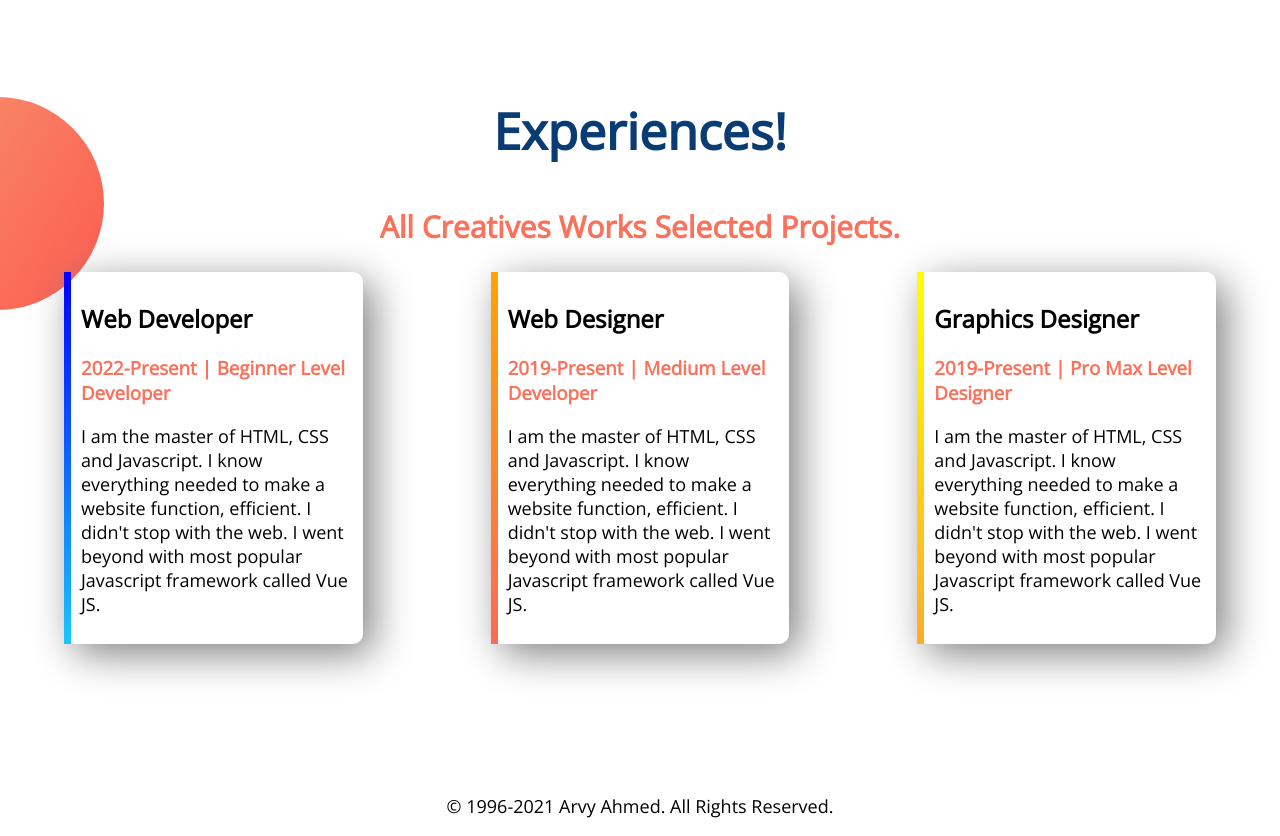
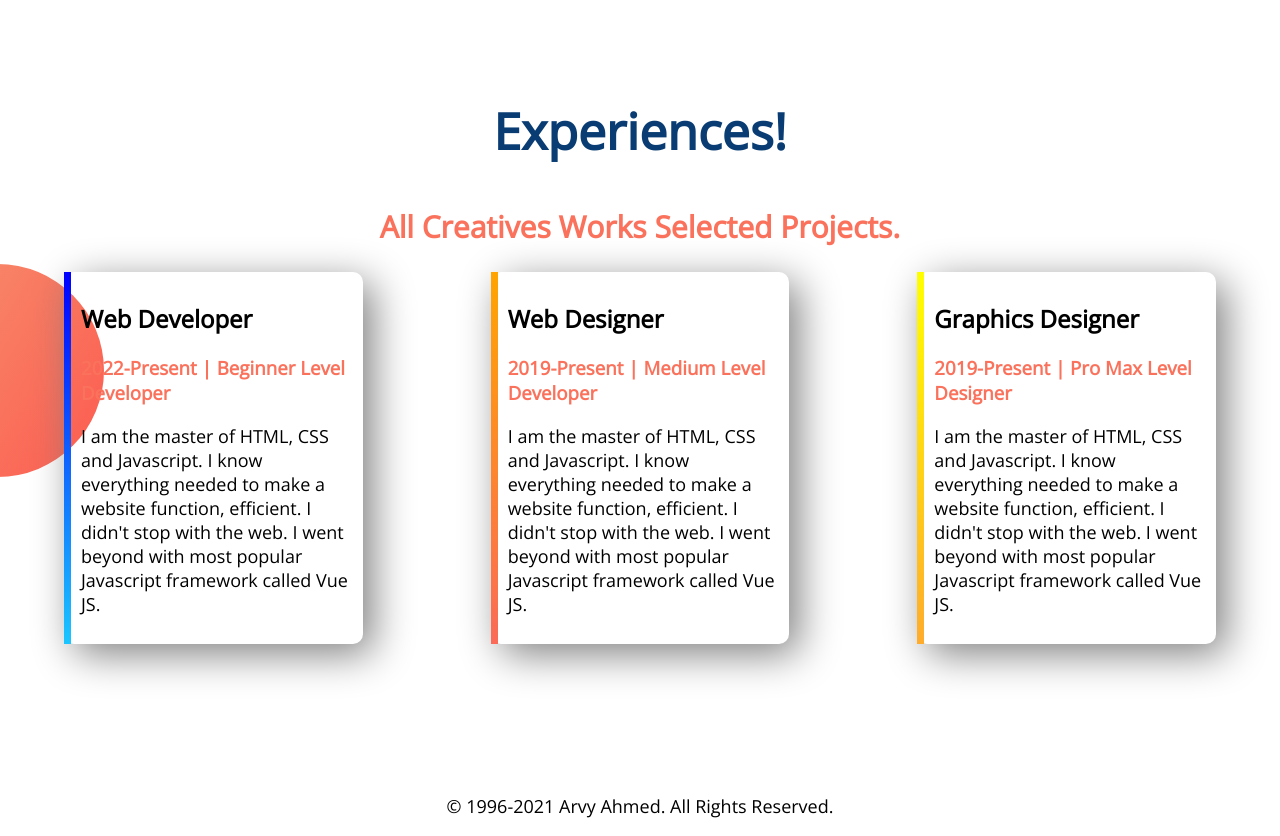
Before and after one commit to AbuKausar007/first_assignment, a plain HTML site: page index.html in a window 1280 px wide. Shown: the part 900-1736 px from the top of the page. Drawn offline with nearby package versions, Linux system fonts and the light colour scheme.

Commit message:
Experience bg added left center

```diff
--- a/style.css
+++ b/style.css
@@ -58,6 +58,7 @@ p{
     margin-top: 100px;
     background-image: url(images/exp-bg.png);
     background-repeat: no-repeat;
+    background-position: left center;
     margin-bottom: 150px;
 
 }
```
